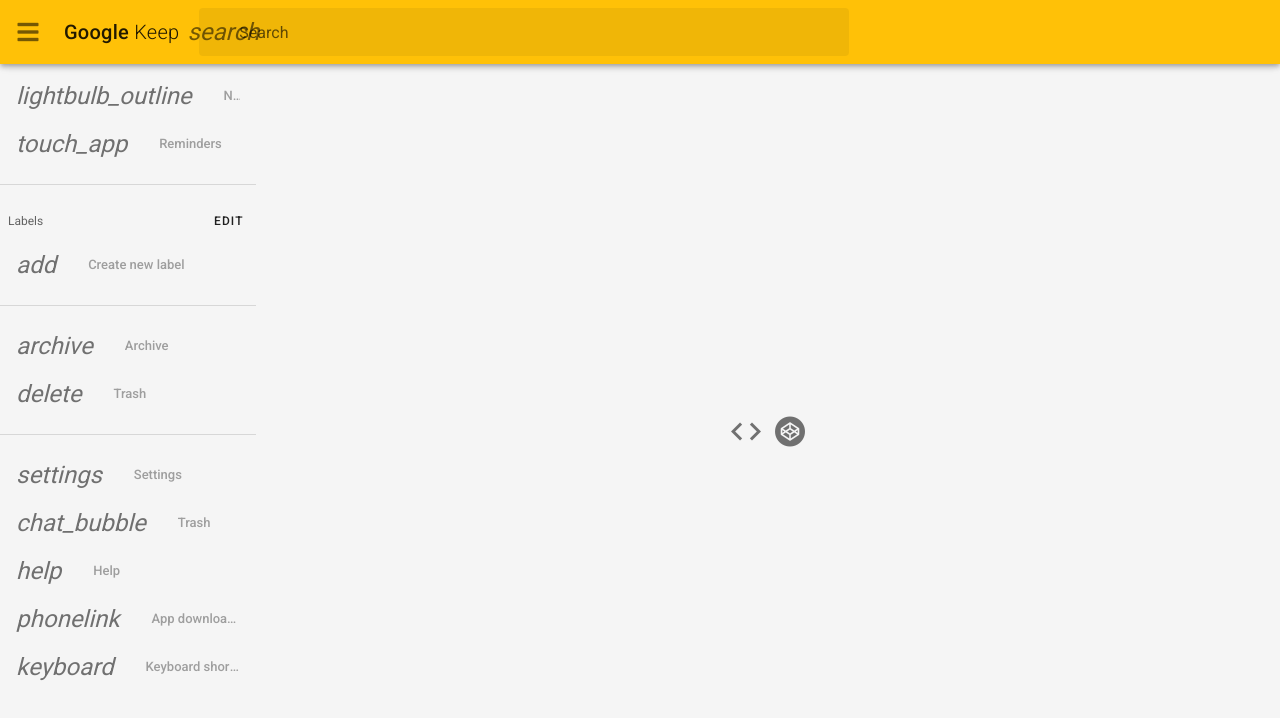
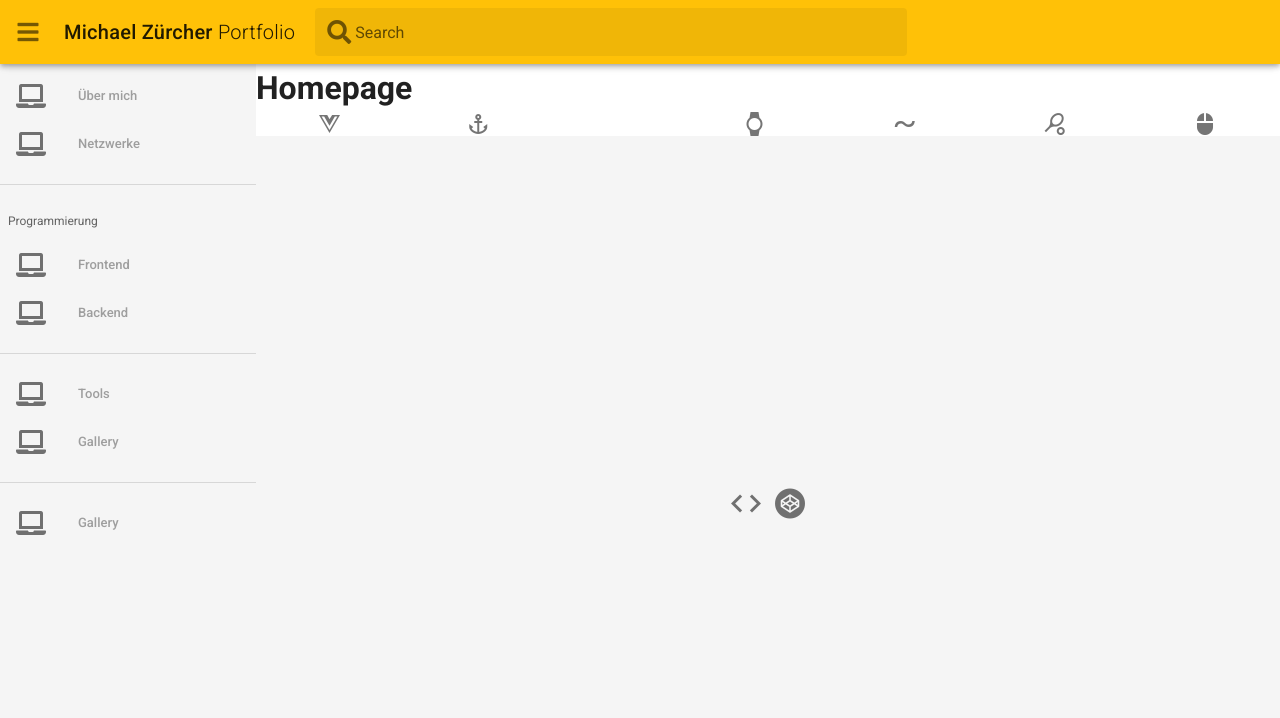
Before and after one commit to michzuerch/michzuerch.github.io, a Vue app: page / in a window 1280 px wide. Shown: the top 718 px of the page. Built offline with nearby package versions, Linux system fonts and the light colour scheme.

Commit message:
New navigation works

```diff
--- a/src/App.vue
+++ b/src/App.vue
@@ -1,44 +1,22 @@
 <template>
 <v-app id="keep">
-    <v-app-bar
-      app
-      clipped-left
-      color="amber"
-    >
+    <v-app-bar app clipped-left color="amber">
         <v-app-bar-nav-icon @click="drawer = !drawer"></v-app-bar-nav-icon>
-      <span class="title ml-3 mr-5">Google&nbsp;<span class="font-weight-light">Keep</span></span>
-      <v-text-field
-        solo-inverted
-        flat
-        hide-details
-        label="Search"
-        prepend-inner-icon="search"
-      ></v-text-field>
+        <span class="title ml-3 mr-5">Michael Zürcher&nbsp;<span class="font-weight-light">Portfolio</span></span>
+        <v-text-field solo-inverted flat hide-details label="Search" prepend-inner-icon="fa-search"></v-text-field>
         <v-spacer></v-spacer>
     </v-app-bar>
 
-    <v-navigation-drawer
-      v-model="drawer"
-      app
-      clipped
-      color="grey lighten-4"
-    >
-      <v-list
-        dense
-        class="grey lighten-4"
-      >
+    <v-navigation-drawer v-model="drawer" app clipped color="grey lighten-4">
+        <v-list dense class="grey lighten-4">
             <template v-for="(item, i) in items">
-          <v-layout
-            v-if="item.heading"
-            :key="i"
-            align-center
-          >
+                <v-layout v-if="item.heading" :key="i" align-center>
                     <v-flex xs6>
                         <v-subheader v-if="item.heading">
                             {{ item.heading }}
                         </v-subheader>
                     </v-flex>
-            <v-flex
+                    <!-- <v-flex
               xs6
               class="text-right"
             >
@@ -46,19 +24,10 @@
                 small
                 text
               >edit</v-btn>
-            </v-flex>
+            </v-flex> -->
                 </v-layout>
-          <v-divider
-            v-else-if="item.divider"
-            :key="i"
-            dark
-            class="my-4"
-          ></v-divider>
-          <v-list-item
-            v-else
-            :key="i"
-            @click="console.log('click');"
-          >
+                <v-divider v-else-if="item.divider" :key="i" dark class="my-4"></v-divider>
+                <v-list-item v-else :key="i" @click="console.log('click');" router :to="item.route">
                     <v-list-item-action>
                         <v-icon>{{ item.icon }}</v-icon>
                     </v-list-item-action>
@@ -73,25 +42,13 @@
     </v-navigation-drawer>
 
     <v-content>
-      <v-container
-        fluid
-        fill-height
-        class="grey lighten-4"
-      >
-        <v-layout
-          justify-center
-          align-center
-        >
+        <router-view></router-view>
+        <v-container fluid fill-height class="grey lighten-4">
+            <v-layout justify-center align-center>
                 <v-flex shrink>
                     <v-tooltip right>
                         <template v-slot:activator="{ on }">
-                <v-btn
-                  :href="source"
-                  icon
-                  large
-                  target="_blank"
-                  v-on="on"
-                >
+                            <v-btn :href="source" icon large target="_blank" v-on="on">
                                 <v-icon large>mdi-code-tags</v-icon>
                             </v-btn>
                         </template>
@@ -99,13 +56,7 @@
                     </v-tooltip>
                     <v-tooltip right>
                         <template v-slot:activator="{ on }">
-                <v-btn
-                  icon
-                  large
-                  href="https://codepen.io/johnjleider/pen/zgxbYO"
-                  target="_blank"
-                  v-on="on"
-                >
+                            <v-btn icon large href="https://codepen.io/johnjleider/pen/zgxbYO" target="_blank" v-on="on">
                                 <v-icon large>mdi-codepen</v-icon>
                             </v-btn>
                         </template>
@@ -125,21 +76,53 @@
     },
     data: () => ({
         drawer: null,
-      items: [
-        { icon: 'lightbulb_outline', text: 'Notes' },
-        { icon: 'touch_app', text: 'Reminders' },
-        { divider: true },
-        { heading: 'Labels' },
-        { icon: 'add', text: 'Create new label' },
-        { divider: true },
-        { icon: 'archive', text: 'Archive' },
-        { icon: 'delete', text: 'Trash' },
-        { divider: true },
-        { icon: 'settings', text: 'Settings' },
-        { icon: 'chat_bubble', text: 'Trash' },
-        { icon: 'help', text: 'Help' },
-        { icon: 'phonelink', text: 'App downloads' },
-        { icon: 'keyboard', text: 'Keyboard shortcuts' },
+        items: [{
+                icon: 'fa-laptop',
+                text: 'Über mich',
+                route: 'about'
+            },
+            {
+                icon: 'fa-laptop',
+                text: 'Netzwerke',
+                route: 'network'
+            },
+            {
+                divider: true
+            },
+            {
+                heading: 'Programmierung'
+            },
+            {
+                icon: 'fa-laptop',
+                text: 'Frontend',
+                route: 'frontend'
+            },
+            {
+                icon: 'fa-laptop',
+                text: 'Backend',
+                route: 'backend'
+            },
+            {
+                divider: true
+            },
+            {
+                icon: 'fa-laptop',
+                text: 'Tools',
+                route: 'tools'
+            },
+            {
+                icon: 'fa-laptop',
+                text: 'Gallery',
+                route: 'gallery'
+            },
+            {
+                divider: true
+            },
+            {
+                icon: 'fa-laptop',
+                text: 'Gallery',
+                route: 'Gallery'
+            },
         ],
     }),
 }
--- a/src/router.js
+++ b/src/router.js
@@ -20,6 +20,36 @@
       // this generates a separate chunk (about.[hash].js) for this route
       // which is lazy-loaded when the route is visited.
       component: () => import(/* webpackChunkName: "about" */ './views/About.vue')
+    },
+    {
+      path: '/backend',
+      name: 'backend',
+      component: () => import('./views/Backend.vue')
+    },
+    {
+      path: '/frontend',
+      name: 'frontend',
+      component: () => import('./views/Frontend.vue')
+    },
+    {
+      path: '/gallery',
+      name: 'gallery',
+      component: () => import('./views/Gallery.vue')
+    },
+    {
+      path: '/hardware',
+      name: 'hardware',
+      component: () => import('./views/Hardware.vue')
+    },
+    {
+      path: '/support',
+      name: 'support',
+      component: () => import('./views/Support.vue')
+    },
+    {
+      path: '/tools',
+      name: 'tools',
+      component: () => import('./views/Tools.vue')
     }
   ]
 })
```
Lines whose indentation alone changed are shown as unchanged.
